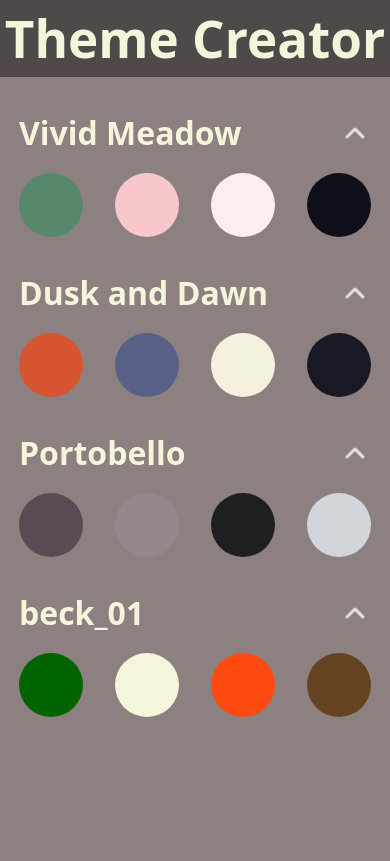
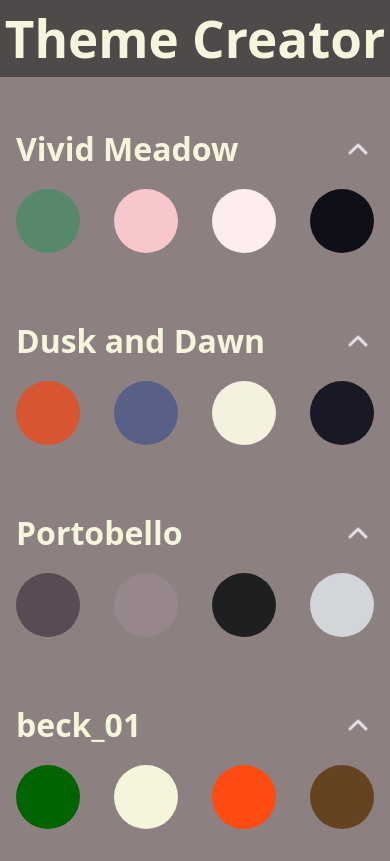
Before and after one commit to bbeck-hh/Theme-Creator, a React (Vite) app: page / in a window 390 px wide. Built offline with nearby package versions, Linux system fonts and the light colour scheme.

Commit message:
Refactor Card and Theme styles for improved layout and responsiveness

```diff
--- a/src/components/Card/Card.css
+++ b/src/components/Card/Card.css
@@ -20,7 +20,7 @@
     font-size: 2rem;
     font-weight: 700;
     color: var(--collectionName);
-    width: 100%;
+    /* width: 100%; */
     margin-bottom: 1rem;
   }
 .card {
--- a/src/components/Theme/Theme.css
+++ b/src/components/Theme/Theme.css
@@ -1,3 +1,8 @@
+.theme{
+  width: 100vw;
+  padding: 1rem;
+}
+
 .theme__colors{
     display: flex;
     justify-content: space-between;
--- a/src/styles.css
+++ b/src/styles.css
@@ -45,7 +45,6 @@ body {
   color: var(--black); /* default color */
 }
 header {
-  width:100vw;
   background-color: var(--bgHeader);
   margin-bottom: 1rem
 }
```
